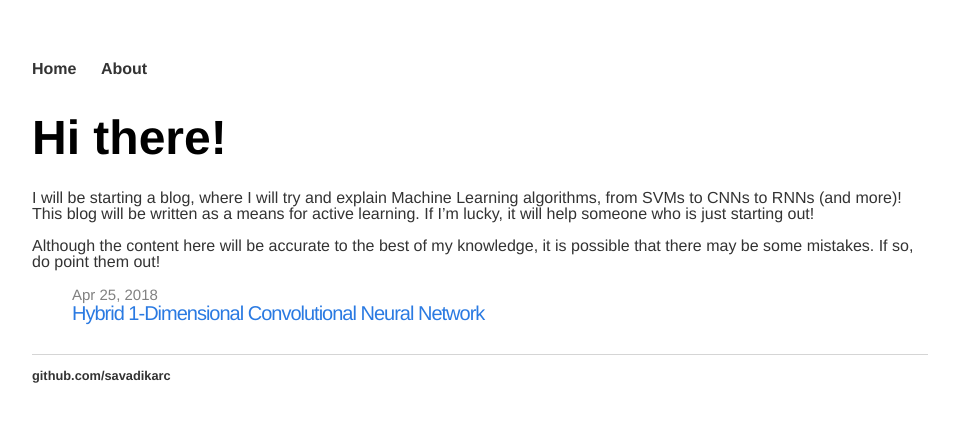
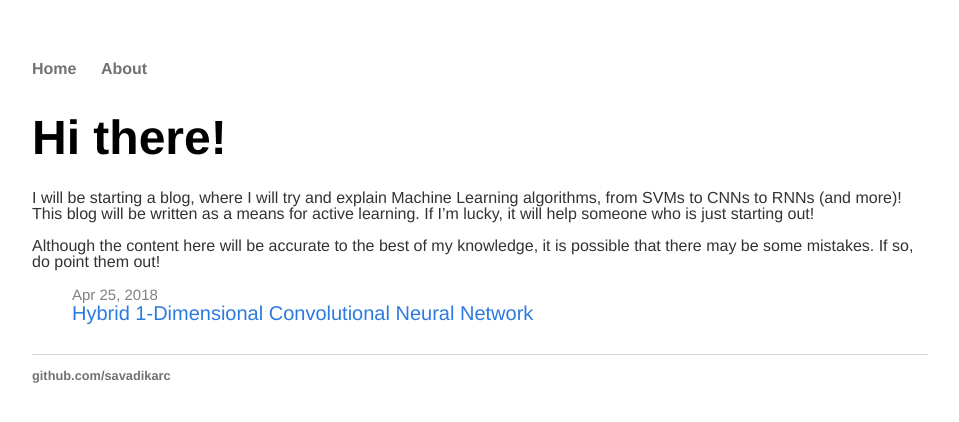
Before and after one commit to savadikarc/savadikarc.github.io, a Jekyll site: the page built from index.html, in a window 1280 px wide. Shown: the top 422 px of the page, without its empty margins (160-1119 px from the left). Built offline with Jekyll 4.4.1, drawn with Linux system fonts in a browser that asks for light colours.

Commit message:
Update main.css

```diff
--- a/css/main.css
+++ b/css/main.css
@@ -14,7 +14,7 @@ nav ul li, footer ul li {
 }
 a {
     text-decoration: none;
-    color: #333;
+    color: #727272;
 }
 
 a:hover {
@@ -52,7 +52,7 @@ ul.posts li {
 
 .posts .post-link {
   font-size: 20px;
-  letter-spacing: -1px;
+  letter-spacing: 0px;
   line-height: 1;
   color: #2a7ae2;
 }
```
